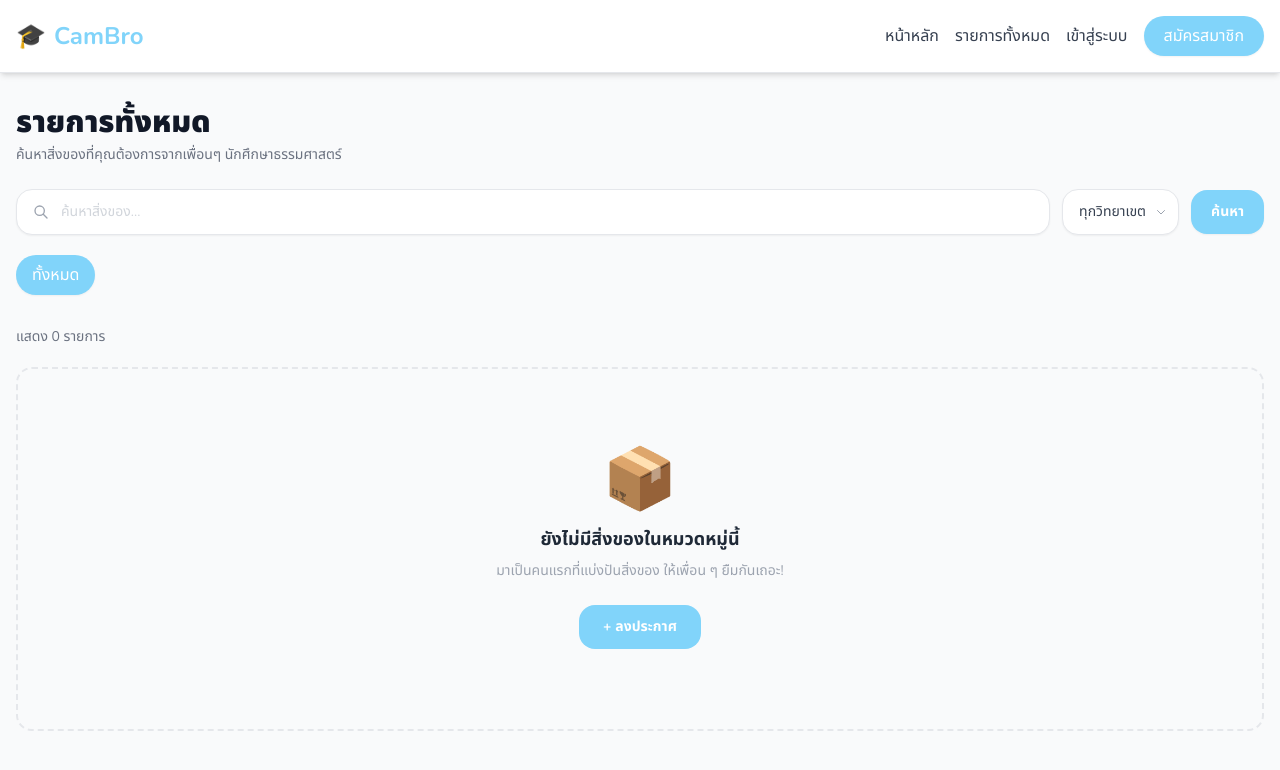
After one commit to Rmnlin/CamBro, a Django app: page /items/ in a window 1280 px wide. The commit adds this page. Shown: the top 770 px of the page. Run offline with Django 4.2, Linux system fonts and the light colour scheme; data that the repository does not hold is empty; some libraries are stand-ins or nearby versions.

Commit message:
add all_items page, update list page with new card design and search

```diff
--- a/items/templates/base.html
+++ b/items/templates/base.html
@@ -30,10 +30,11 @@
                 </a>
                 <div class="flex gap-4 items-center">
     <a href="/" class="text-gray-700 hover:text-main-blue">หน้าหลัก</a>
+    <a href="{% url 'all_items' %}" class="text-gray-700 hover:text-main-blue">รายการทั้งหมด</a>
     {% if user.is_authenticated %}
-        <a href="{% url 'create_item' %}" class="bg-main-blue text-white px-5 py-2 rounded-full shadow-sm hover:opacity-80">+ โพสต์ของ</a>
         <a href="{% url 'inbox' %}" class="text-gray-700 hover:text-main-blue">ข้อความ</a>
         <a href="{% url 'dashboard' %}" class="text-gray-700 hover:text-main-blue">Dashboard</a>
+        <a href="{% url 'create_item' %}" class="bg-main-blue text-white px-5 py-2 rounded-full shadow-sm hover:opacity-80">+ โพสต์ของ</a>
 
         <div class="flex items-center gap-3 ml-2 border-l pl-4">
             <a href="{% url 'profile' user.username %}" class="text-gray-700 text-sm hover:text-main-blue transition">สวัสดี, <strong>{{ user.username }}</strong></a>
--- /dev/null
+++ b/items/templates/items/all_items.html
@@ -0,0 +1,111 @@
+{% extends 'base.html' %}
+{% block title %}รายการทั้งหมด - CamBro{% endblock %}
+{% block content %}
+<div class="max-w-7xl mx-auto px-4 py-8">
+
+    <!-- Header -->
+    <div class="mb-6">
+        <h1 class="text-3xl font-black text-gray-900 mb-1">รายการทั้งหมด</h1>
+        <p class="text-gray-500 text-sm">ค้นหาสิ่งของที่คุณต้องการจากเพื่อนๆ นักศึกษาธรรมศาสตร์</p>
+    </div>
+
+    <!-- Search + Filter -->
+    <form method="GET" action="{% url 'all_items' %}" class="mb-5">
+        <div class="flex gap-3 items-center">
+            <div class="flex-1 flex items-center gap-3 bg-white border border-gray-200 rounded-2xl px-4 py-3 shadow-sm">
+                <svg class="w-4 h-4 text-gray-400 flex-shrink-0" fill="none" stroke="currentColor" viewBox="0 0 24 24">
+                    <path stroke-linecap="round" stroke-linejoin="round" stroke-width="2" d="M21 21l-6-6m2-5a7 7 0 11-14 0 7 7 0 0114 0z"/>
+                </svg>
+                <input type="text" name="search" value="{{ search_query|default:'' }}"
+                       placeholder="ค้นหาสิ่งของ..."
+                       class="flex-1 outline-none text-sm text-gray-700 placeholder:text-gray-300 bg-transparent">
+                {% if selected_campus %}<input type="hidden" name="campus" value="{{ selected_campus }}">{% endif %}
+                {% if selected_category %}<input type="hidden" name="category" value="{{ selected_category }}">{% endif %}
+            </div>
+            <div class="relative">
+                <select name="campus" onchange="this.form.submit()"
+                        class="appearance-none bg-white border border-gray-200 rounded-2xl pl-4 pr-8 py-3 text-sm text-gray-700 shadow-sm outline-none cursor-pointer">
+                    <option value="">ทุกวิทยาเขต</option>
+                    <option value="rangsit" {% if selected_campus == 'rangsit' %}selected{% endif %}>รังสิต</option>
+                    <option value="tha_prachan" {% if selected_campus == 'tha_prachan' %}selected{% endif %}>ท่าพระจันทร์</option>
+                    <option value="lampang" {% if selected_campus == 'lampang' %}selected{% endif %}>ลำปาง</option>
+                </select>
+                <svg class="w-3 h-3 text-gray-400 absolute right-3 top-1/2 -translate-y-1/2 pointer-events-none" fill="none" stroke="currentColor" viewBox="0 0 24 24">
+                    <path stroke-linecap="round" stroke-linejoin="round" stroke-width="2" d="M19 9l-7 7-7-7"/>
+                </svg>
+            </div>
+            <button type="submit"
+                    class="bg-main-blue text-white px-5 py-3 rounded-2xl font-bold text-sm shadow-sm hover:bg-blue-400 transition active:scale-95 whitespace-nowrap">
+                ค้นหา
+            </button>
+        </div>
+    </form>
+
+    <!-- Category Chips -->
+    <div class="flex gap-3 mb-6 overflow-x-auto pb-2">
+        <a href="{% url 'all_items' %}{% if selected_campus %}?campus={{ selected_campus }}{% endif %}"
+           class="px-4 py-2 rounded-full transition whitespace-nowrap
+                  {% if not selected_category %}bg-main-blue text-white shadow-sm{% else %}bg-gray-100 text-gray-600 hover:bg-gray-200{% endif %}">
+            ทั้งหมด
+        </a>
+        {% for category in categories %}
+        <a href="?category={{ category.slug }}{% if selected_campus %}&campus={{ selected_campus }}{% endif %}{% if search_query %}&search={{ search_query }}{% endif %}"
+           class="px-4 py-2 rounded-full transition whitespace-nowrap
+                  {% if selected_category == category.slug %}bg-main-blue text-white shadow-sm{% else %}bg-gray-100 text-gray-600 hover:bg-gray-200{% endif %}">
+            {{ category.icon }} {{ category.name }}
+        </a>
+        {% endfor %}
+    </div>
+
+    <!-- Count -->
+    <p class="text-sm text-gray-500 mb-5">แสดง {{ items|length }} รายการ</p>
+
+    <!-- Item Grid -->
+    <div class="grid grid-cols-2 sm:grid-cols-3 lg:grid-cols-4 gap-4">
+        {% for item in items %}
+        <a href="{% url 'item_detail' item.item_id %}"
+           class="bg-white rounded-2xl overflow-hidden shadow-sm hover:shadow-md transition border border-gray-50 group">
+            <div class="relative aspect-[4/3] overflow-hidden bg-gray-100">
+                {% if item.photo %}
+                    <img src="{{ item.photo.url }}" alt="{{ item.title }}"
+                         class="w-full h-full object-cover group-hover:scale-105 transition duration-300">
+                {% else %}
+                    <div class="w-full h-full flex items-center justify-center text-5xl">{{ item.category.icon }}</div>
+                {% endif %}
+                <span class="absolute top-2.5 right-2.5 px-2.5 py-1 rounded-full text-[11px]
+                             {% if item.is_free %}bg-emerald-400 text-white{% else %}bg-amber-400 text-white{% endif %}">
+                    {% if item.is_free %}พร้อมยืม{% else %}ให้เช่า{% endif %}
+                </span>
+            </div>
+            <div class="p-3">
+                <p class="font-bold text-gray-900 text-sm truncate mb-1">{{ item.title }}</p>
+                <p class="text-xs text-gray-400 line-clamp-2 mb-1.5">{{ item.description }}</p>
+                <div class="flex items-center gap-1 text-xs text-red-400 mb-1">
+                    <svg class="w-3 h-3 flex-shrink-0" fill="currentColor" viewBox="0 0 20 20">
+                        <path fill-rule="evenodd" d="M5.05 4.05a7 7 0 119.9 9.9L10 18.9l-4.95-4.95a7 7 0 010-9.9zM10 11a2 2 0 100-4 2 2 0 000 4z" clip-rule="evenodd"/>
+                    </svg>
+                    {{ item.get_campus_display }}
+                </div>
+                {% if item.is_free %}
+                    <p class="text-base font-bold text-emerald-500 mb-1.5">ฟรี</p>
+                {% else %}
+                    <p class="text-base font-bold text-red-500 mb-1.5"> {{ item.deposit_amount|floatformat:0 }}฿</p>
+                {% endif %}
+                <span class="inline-block px-2.5 py-1 bg-gray-100 text-gray-500 text-[11px] rounded-full">{{ item.category.name }}</span>
+            </div>
+        </a>
+        {% empty %}
+        <div class="col-span-full flex flex-col items-center justify-center py-20 bg-gray-50 rounded-2xl border-2 border-dashed border-gray-200">
+            <div class="text-6xl mb-4">📦</div>
+            <h3 class="text-lg font-bold text-gray-800 mb-2">ยังไม่มีสิ่งของในหมวดหมู่นี้</h3>
+            <p class="text-gray-400 text-sm mb-6">มาเป็นคนแรกที่แบ่งปันสิ่งของ
+ให้เพื่อน ๆ ยืมกันเถอะ!</p>
+            <a href="{% url 'create_item' %}" class="bg-main-blue text-white px-6 py-3 rounded-2xl font-bold text-sm hover:bg-blue-400 transition">
+                + ลงประกาศ
+            </a>
+        </div>
+        {% endfor %}
+    </div>
+
+</div>
+{% endblock %}
--- a/items/urls.py
+++ b/items/urls.py
@@ -3,6 +3,7 @@ from . import views
 
 urlpatterns = [
     path('', views.item_list, name='item_list'),
+    path('items/', views.all_items, name='all_items'),
     path('items/<uuid:item_id>/', views.item_detail, name='item_detail'),
     path('items/<uuid:item_id>/request/', views.create_request, name='create_request'),
     path('requests/<uuid:request_id>/approve/', views.approve_request, name='approve_request'),
--- a/items/views.py
+++ b/items/views.py
@@ -56,13 +56,26 @@ def item_list(request):
     search_query = request.GET.get('search', '')
     campus_filter = request.GET.get('campus', '')
     category_slug = request.GET.get('category', '')
+    search_query = request.GET.get('search', '')
+    items = Item.objects.filter(is_available=True, status='active').select_related('owner', 'category').order_by('-created_at')
+    if search_query:
+        items = items.filter(models.Q(title__icontains=search_query) | models.Q(description__icontains=search_query))
+    else:
+        items = items[:8]
+    categories = Category.objects.all()
+    return render(request, 'items/list.html', {'items': items, 'categories': categories, 'search_query': search_query})
+
+def all_items(request):
+    search_query = request.GET.get('search', '')
+    campus_filter = request.GET.get('campus', '')
+    category_slug = request.GET.get('category', '')
     items = Item.objects.filter(is_available=True, status='active').select_related('owner', 'category')
     if search_query:
         items = items.filter(models.Q(title__icontains=search_query) | models.Q(description__icontains=search_query))
     if campus_filter: items = items.filter(campus=campus_filter)
     if category_slug: items = items.filter(category__slug=category_slug)
     categories = Category.objects.all()
-    return render(request, 'items/list.html', {'items': items, 'categories': categories, 'selected_category': category_slug, 'selected_campus': campus_filter, 'search_query': search_query})
+    return render(request, 'items/all_items.html', {'items': items, 'categories': categories, 'selected_category': category_slug, 'selected_campus': campus_filter, 'search_query': search_query})
 
 def item_detail(request, item_id):
     item = get_object_or_404(Item.objects.select_related('owner', 'category'), item_id=item_id)
```
Also changed, not shown: items/templates/items/list.html (+44 -36 lines).
